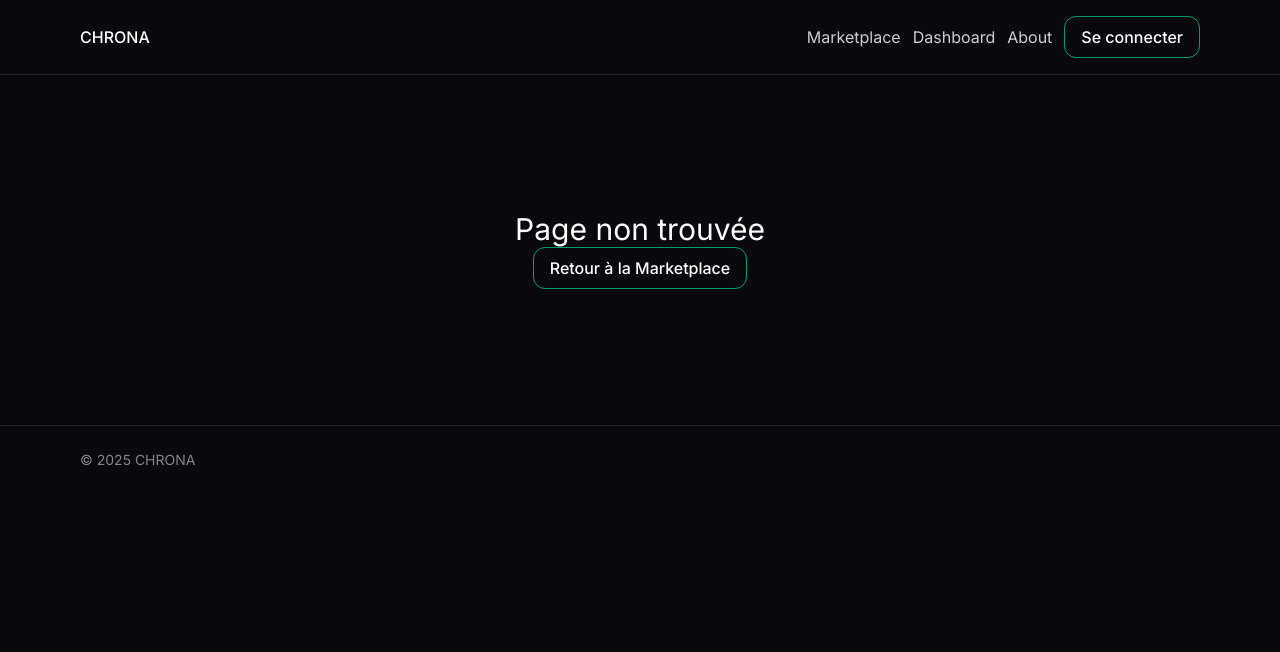
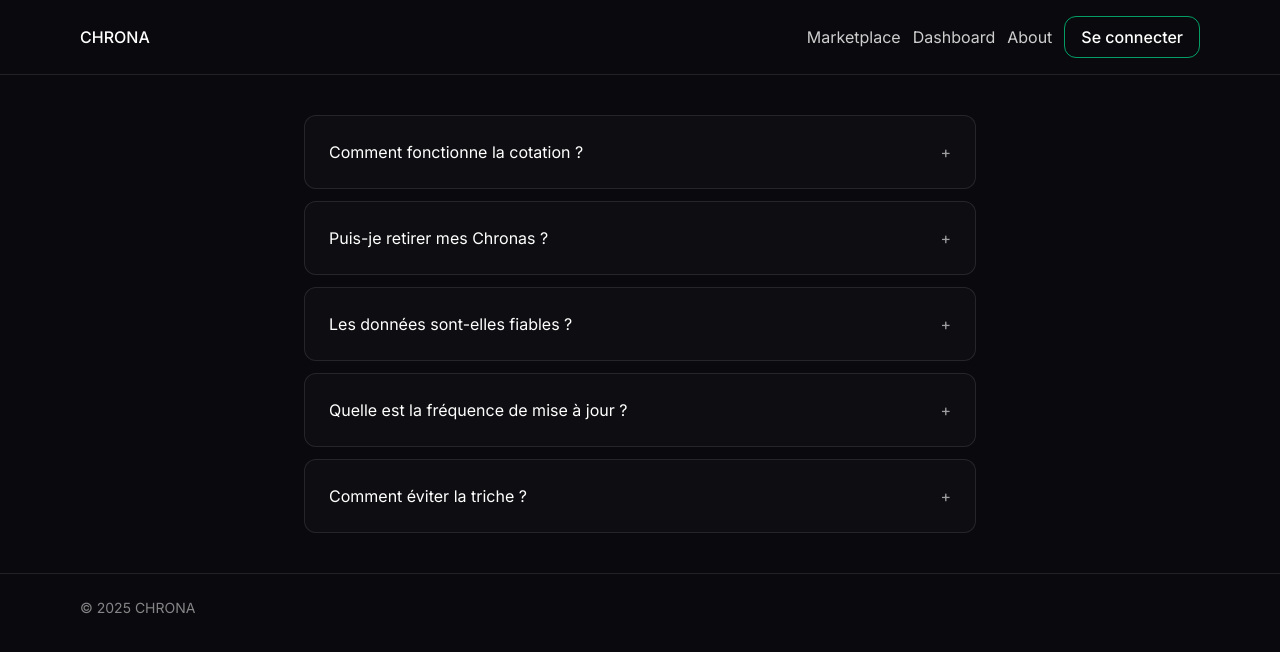
Before and after one commit to theticketdrop/CHRONA3, a Next.js app: page /faq in a window 1280 px wide. Before the commit this address had no page. Shown: the top 652 px of the page. Built offline with nearby package versions, Linux system fonts and the light colour scheme.

Commit message:
Add files via upload

```diff
--- /dev/null
+++ b/app/faq/page.tsx
@@ -0,0 +1,24 @@
+"use client";
+import { Card } from "@/components/ui/card";
+import { useState } from "react";
+const Q = [
+  ["Comment fonctionne la cotation ?", "Par agrégation pondérée des métriques publiques/privées selon la persona."],
+  ["Puis-je retirer mes Chronas ?", "Oui, selon les règles du marché et la liquidité disponible."],
+  ["Les données sont-elles fiables ?", "Un badge 'Vérifié' indique des comptes connectés via APIs officielles."],
+  ["Quelle est la fréquence de mise à jour ?", "De quelques minutes à quelques heures selon le mode et la charge."],
+  ["Comment éviter la triche ?", "Détection d'anomalies et pénalités automatiques multi-plateformes."]
+];
+export default function FAQ(){
+  const [open, setOpen] = useState<number|null>(null);
+  return <div className="max-w-2xl mx-auto space-y-3 animate-fadeIn">
+    {Q.map((qa, i)=>(
+      <Card key={i} className="cursor-pointer" onClick={()=> setOpen(open===i?null:i)}>
+        <div className="flex items-center justify-between">
+          <h3 className="text-white">{qa[0]}</h3>
+          <span className="text-white/60">{open===i? "–" : "+"}</span>
+        </div>
+        {open===i && <p className="text-white/70 mt-2">{qa[1]}</p>}
+      </Card>
+    ))}
+  </div>
+}
```
